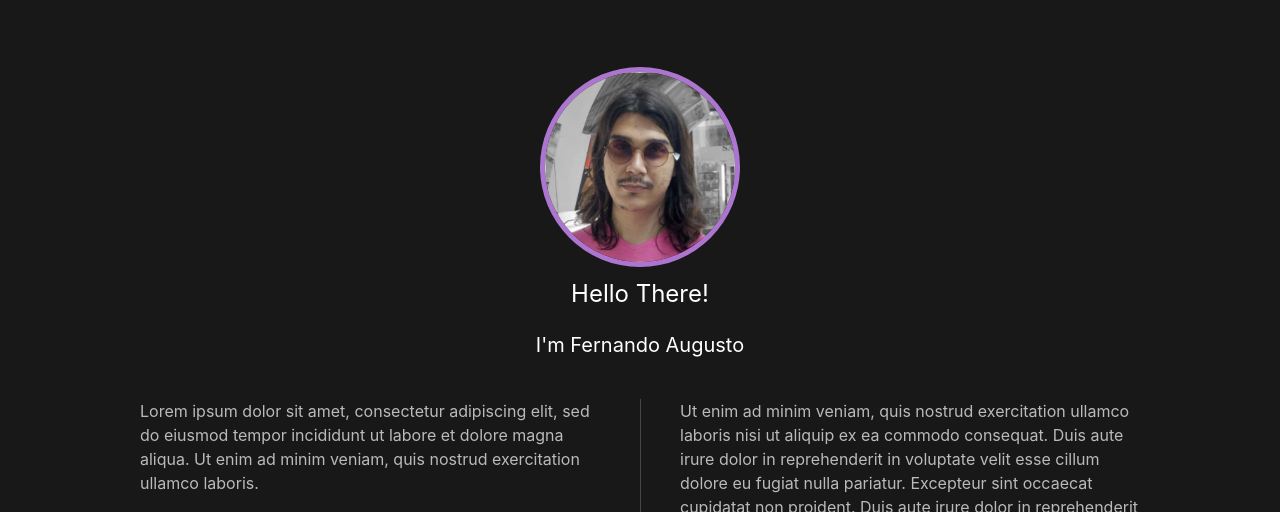
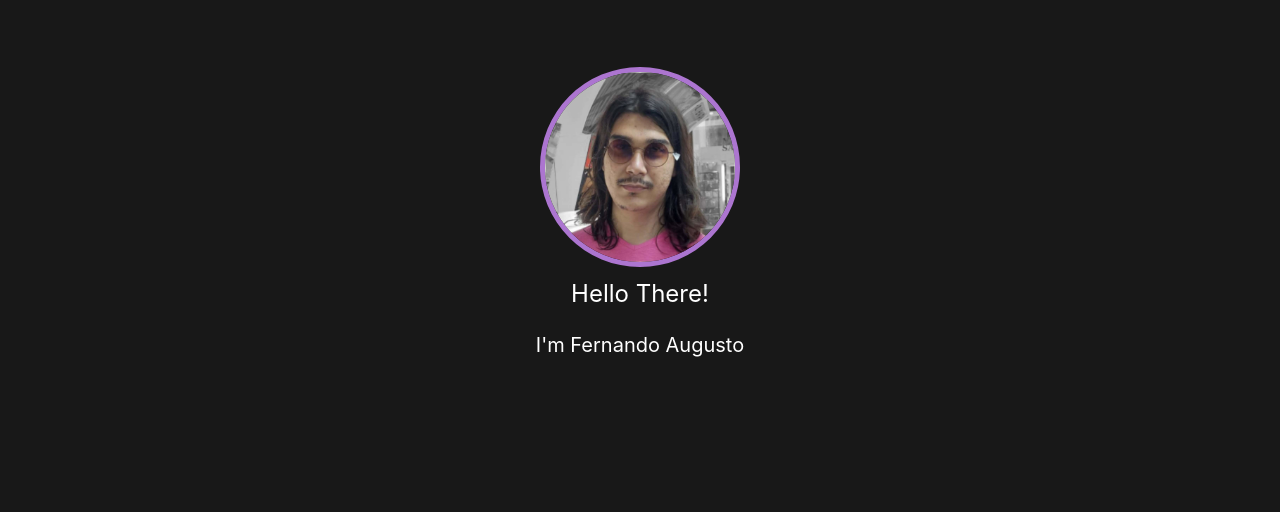
Before and after one commit to fernandoaugustofa/Profile, a plain HTML site: page index.html in a window 1280 px wide. Shown: the part 83-595 px from the top of the page. Drawn offline with nearby package versions, Linux system fonts and the light colour scheme.

Commit message:
Remove lorem ipsum

```diff
--- a/index.html
+++ b/index.html
@@ -48,11 +48,11 @@
         <h4 class="uk-text-center" style="margin-top: 2px !important;"> I'm Fernando Augusto</h4>
         </div>
         <div class="uk-column-1-2 uk-column-divider uk-margin-xlarge-bottom">
-            <p>Lorem ipsum dolor sit amet, consectetur adipiscing elit, sed do eiusmod tempor incididunt ut labore et dolore magna aliqua. Ut enim ad minim veniam, quis nostrud exercitation ullamco laboris.</p>
+            <!-- <p>Lorem ipsum dolor sit amet, consectetur adipiscing elit, sed do eiusmod tempor incididunt ut labore et dolore magna aliqua. Ut enim ad minim veniam, quis nostrud exercitation ullamco laboris.</p>
 
             <p>Duis aute irure dolor in reprehenderit in voluptate velit esse cillum dolore eu fugiat nulla pariatur. Excepteur sint occaecat cupidatat non proident, sunt in culpa qui officia deserunt mollit anim id est laborum.</p>
 
-            <p>Ut enim ad minim veniam, quis nostrud exercitation ullamco laboris nisi ut aliquip ex ea commodo consequat. Duis aute irure dolor in reprehenderit in voluptate velit esse cillum dolore eu fugiat nulla pariatur. Excepteur sint occaecat cupidatat non proident. Duis aute irure dolor in reprehenderit in voluptate velit esse cillum dolore.</p>
+            <p>Ut enim ad minim veniam, quis nostrud exercitation ullamco laboris nisi ut aliquip ex ea commodo consequat. Duis aute irure dolor in reprehenderit in voluptate velit esse cillum dolore eu fugiat nulla pariatur. Excepteur sint occaecat cupidatat non proident. Duis aute irure dolor in reprehenderit in voluptate velit esse cillum dolore.</p> -->
         </div>
         <div id="Technologies" class="uk-margin-xlarge-bottom">
             <h1 class="uk-text-center uk-margin-bottom">Favorite Technologies</h1>
```
